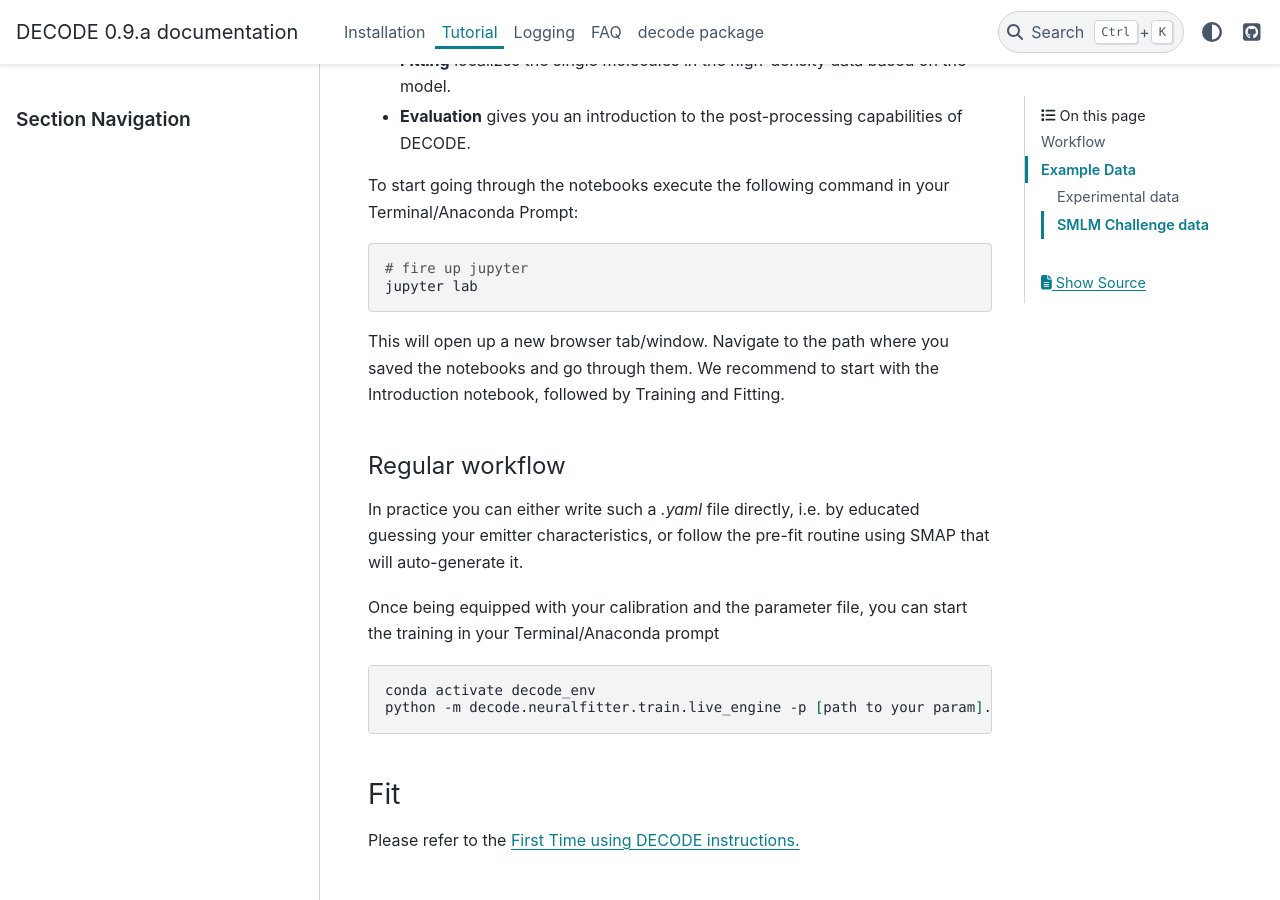
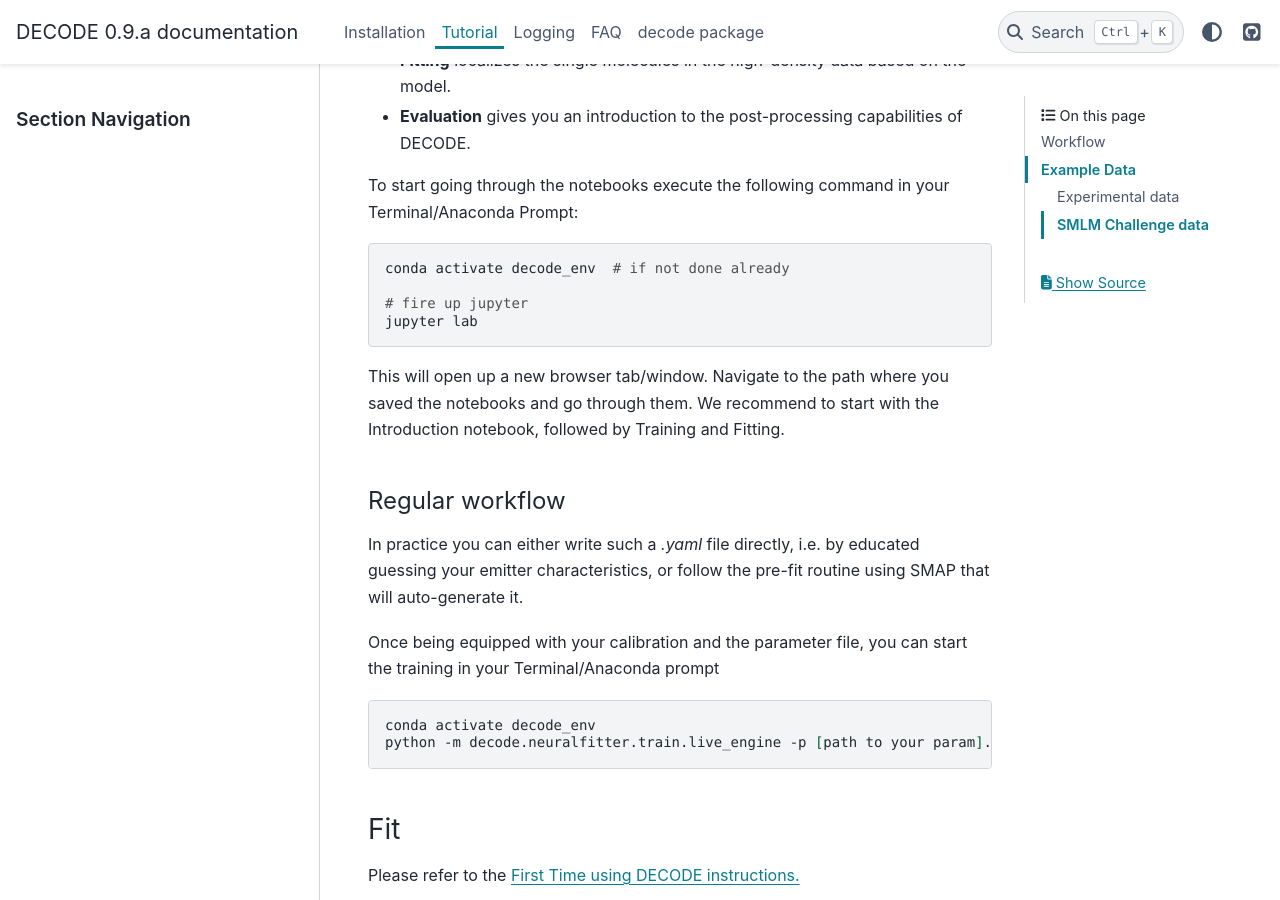
Before and after one commit to TuragaLab/DECODE, a Sphinx documentation site: the page built from docs/source/tutorial.rst, in a window 1280 px wide and 900 px high, scrolled down 2144 px. Built offline with Sphinx 7.4.7 and the PyData theme 0.15.4, drawn with Linux system fonts in a browser that asks for light colours.

Commit message:
add conda activate

```diff
--- a/docs/source/tutorial.rst
+++ b/docs/source/tutorial.rst
@@ -101,6 +101,8 @@ In total, there are four different notebooks:
 To start going through the notebooks execute the following command in your Terminal/Anaconda Prompt:
 
 .. code:: bash
+
+    conda activate decode_env  # if not done already
 
     # fire up jupyter
     jupyter lab
```
